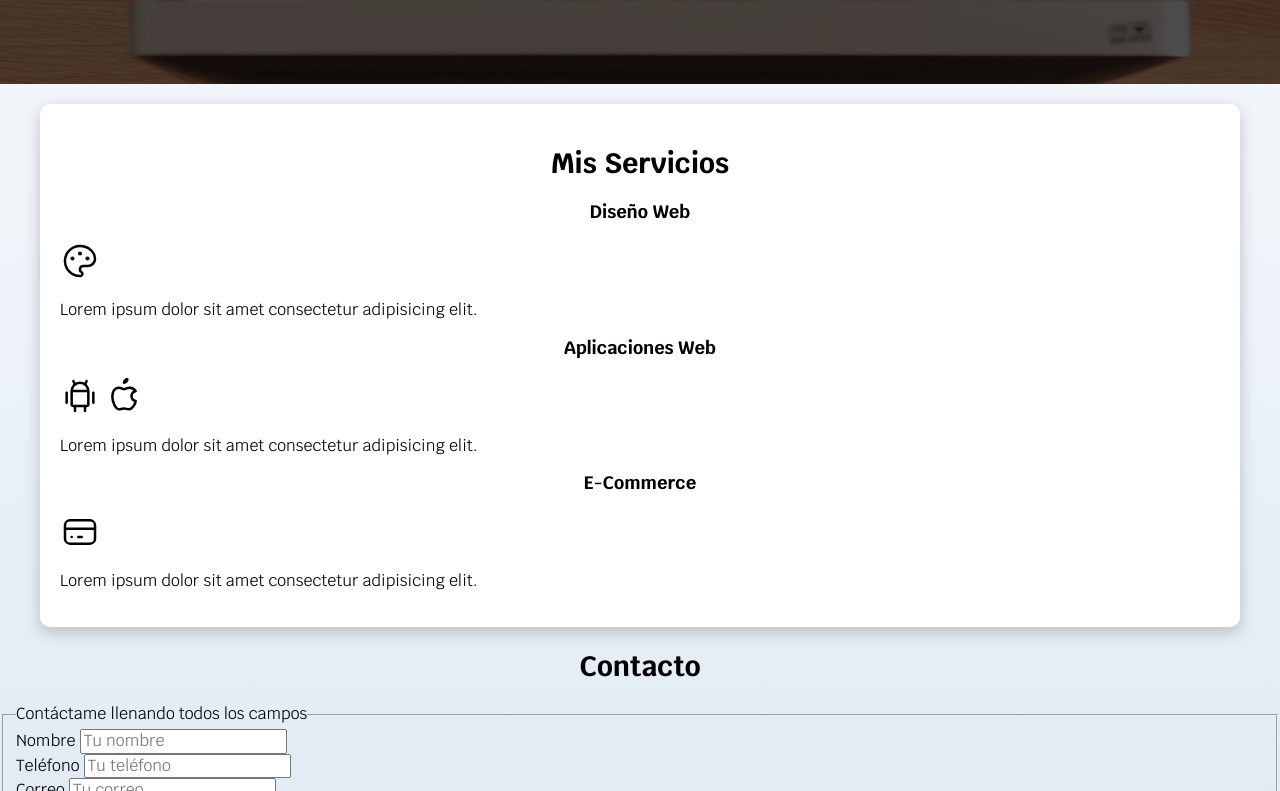
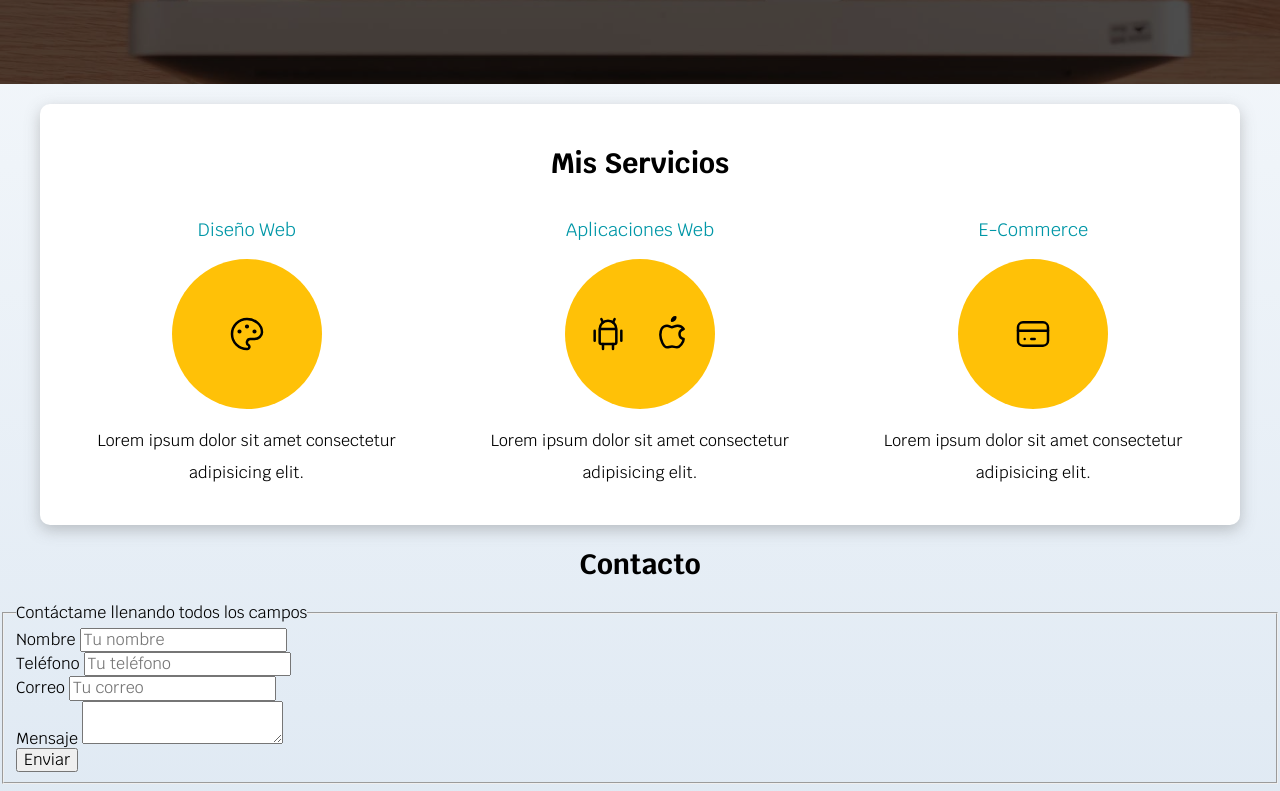
Before and after one commit to IkerCasillass/PaginaFreelancer, a plain HTML site: page index.html in a window 1280 px wide. Shown: the part 504-1295 px from the top of the page. Drawn offline with Linux system fonts and the light colour scheme.

Commit message:
Agregando diseño a 'mis servicios'

```diff
--- a/css/styles.css
+++ b/css/styles.css
@@ -134,3 +134,45 @@
     display: flex;
     align-items: flex-end; /*Alinear verticalmente hacia abajo*/
 }
+
+/* Servicio */
+
+@media (min-width: 768px) {
+    .servicios {
+        display: grid; /*El contenido se agrupa dentro de un area definida*/
+        grid-template-columns: 1fr 1fr 1fr; /*3 columnas que abarquen espacios iguales en el grid*/
+        /* grid-template-columns: repeat(3, 1fr); Alternativa */
+
+        /* grid-template-rows: 200px 800px; codigo para rows */
+        /* grid: 200px 800px / 300px 300px; Otra forma de escribir el grid, primero filas y luego columnas */
+        column-gap: 2rem; /*Separacion entre columnas del grid*/
+    }
+
+}
+
+.servicio {
+    display: flex;
+    flex-direction: column; /*cambiando direccion defautl de flexbox*/
+    align-items: center;
+}
+
+.servicio h3{
+    color: var(--secundario);
+    font-weight: normal;
+}
+
+.servicio p{
+    line-height: 2;  /*Interlineado*/
+    text-align: center;
+}
+
+.servicio .iconos{
+    height: 15rem;
+    width: 15rem;
+    background-color: var(--primario);
+    border-radius: 50%; /*Haciendo circulo de fondo para iconos*/
+    /*Centrando los iconos*/
+    display: flex;
+    justify-content: space-evenly;
+    align-items: center;
+}
--- a/index.html
+++ b/index.html
@@ -58,8 +58,10 @@
     <main class="contenedor sombra">
         <h2>Mis Servicios</h2>
 
-        <section>
+        <div class="servicios">
+            <section class="servicio">
                 <h3>Diseño Web</h3>
+                <div class="iconos">
                     <svg xmlns="http://www.w3.org/2000/svg" class="icon icon-tabler icon-tabler-palette" width="40" height="40" viewBox="0 0 24 24" stroke-width="1.5" stroke="#000000" fill="none" stroke-linecap="round" stroke-linejoin="round">
                         <path stroke="none" d="M0 0h24v24H0z" fill="none"/>
                         <path d="M12 21a9 9 0 1 1 0 -18a9 8 0 0 1 9 8a4.5 4 0 0 1 -4.5 4h-2.5a2 2 0 0 0 -1 3.75a1.3 1.3 0 0 1 -1 2.25" />
@@ -67,12 +69,13 @@
                         <circle cx="12" cy="7.5" r=".5" fill="currentColor" />
                         <circle cx="16.5" cy="10.5" r=".5" fill="currentColor" />
                     </svg>
+                </div>
                 <p>Lorem ipsum dolor sit amet consectetur adipisicing elit.</p>
             </section>
 
-        <section>
+            <section class="servicio">
                 <h3>Aplicaciones Web</h3>
-
+                <div class="iconos">
                     <svg xmlns="http://www.w3.org/2000/svg" class="icon icon-tabler icon-tabler-brand-android" width="40" height="40" viewBox="0 0 24 24" stroke-width="1.5" stroke="#000000" fill="none" stroke-linecap="round" stroke-linejoin="round">
                         <path stroke="none" d="M0 0h24v24H0z" fill="none"/>
                         <line x1="4" y1="10" x2="4" y2="16" />
@@ -84,16 +87,19 @@
                         <line x1="15" y1="18" x2="15" y2="21" />
                     </svg>
 
+
                     <svg xmlns="http://www.w3.org/2000/svg" class="icon icon-tabler icon-tabler-brand-apple" width="40" height="40" viewBox="0 0 24 24" stroke-width="1.5" stroke="#000000" fill="none" stroke-linecap="round" stroke-linejoin="round">
                         <path stroke="none" d="M0 0h24v24H0z" fill="none"/>
                         <path d="M9 7c-3 0 -4 3 -4 5.5c0 3 2 7.5 4 7.5c1.088 -.046 1.679 -.5 3 -.5c1.312 0 1.5 .5 3 .5s4 -3 4 -5c-.028 -.01 -2.472 -.403 -2.5 -3c-.019 -2.17 2.416 -2.954 2.5 -3c-1.023 -1.492 -2.951 -1.963 -3.5 -2c-1.433 -.111 -2.83 1 -3.5 1c-.68 0 -1.9 -1 -3 -1z" />
                         <path d="M12 4a2 2 0 0 0 2 -2a2 2 0 0 0 -2 2" />
                     </svg>
+                </div>
                 <p>Lorem ipsum dolor sit amet consectetur adipisicing elit.</p>
             </section>
 
-        <section>
+            <section class="servicio">
                 <h3>E-Commerce</h3>
+                <div class="iconos">
                     <svg xmlns="http://www.w3.org/2000/svg" class="icon icon-tabler icon-tabler-credit-card" width="40" height="40" viewBox="0 0 24 24" stroke-width="1.5" stroke="#000000" fill="none" stroke-linecap="round" stroke-linejoin="round">
                         <path stroke="none" d="M0 0h24v24H0z" fill="none"/>
                         <rect x="3" y="5" width="18" height="14" rx="3" />
@@ -101,9 +107,10 @@
                         <line x1="7" y1="15" x2="7.01" y2="15" />
                         <line x1="11" y1="15" x2="13" y2="15" />
                     </svg>
+                </div>
                 <p>Lorem ipsum dolor sit amet consectetur adipisicing elit.</p>
             </section>
-
+        </div>
     </main>
 
 
```
Lines whose indentation alone changed are shown as unchanged.
